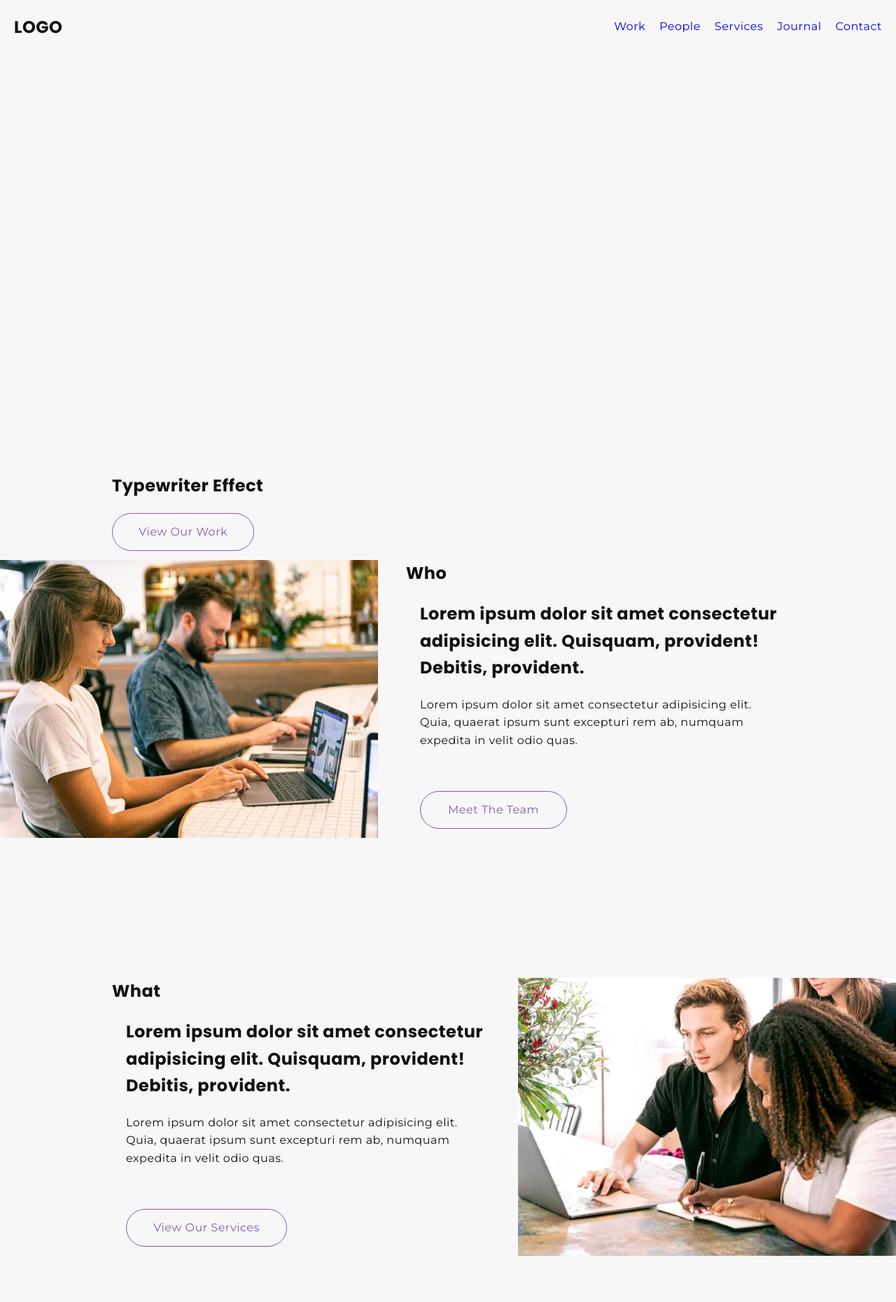
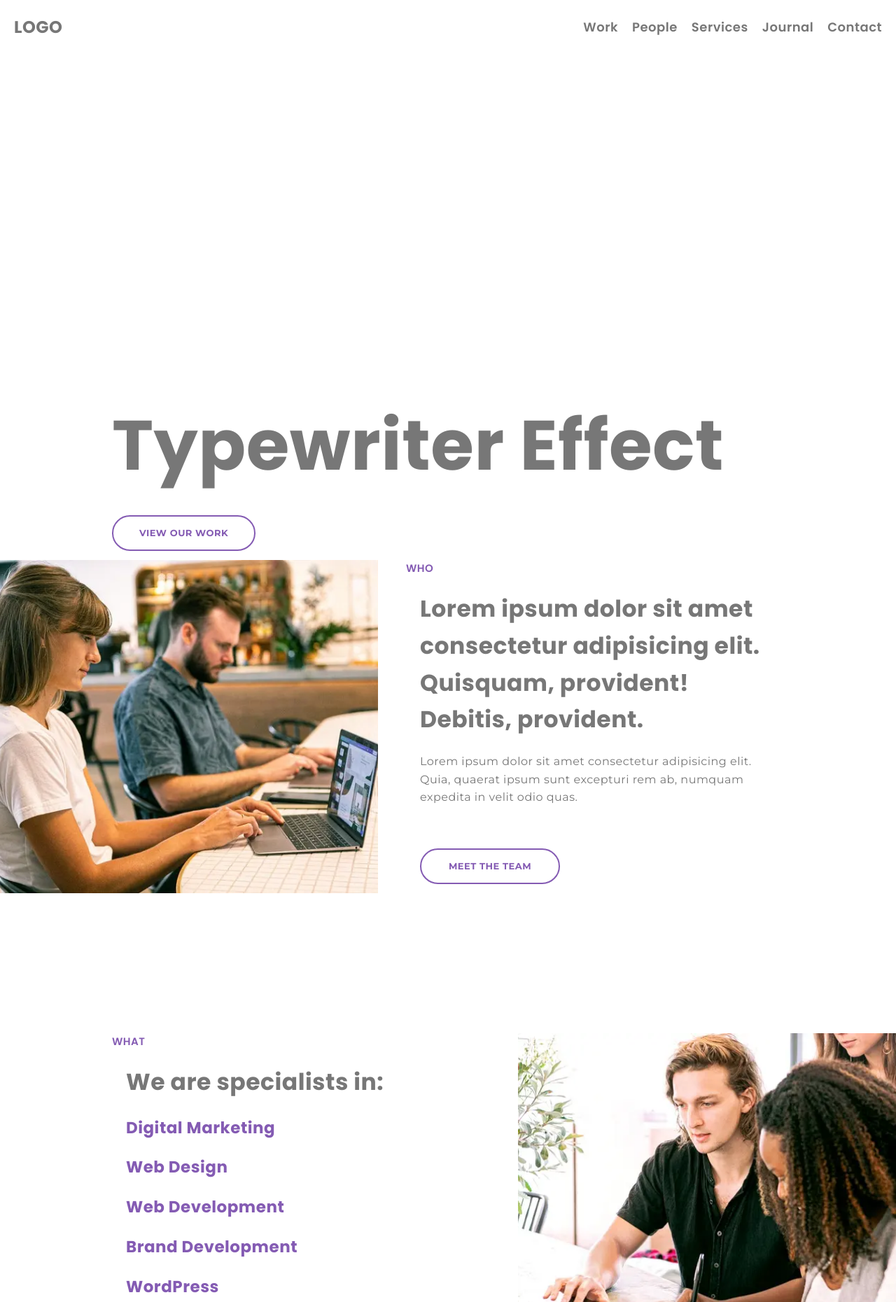
Before and after one commit to harrison9696/test-am, a website: page index.html in a window 1280 px wide. Shown: the top 1860 px of the page at 70% size. Drawn offline with Linux system fonts and the light colour scheme.

Commit message:
added typography styles

```diff
--- a/index.html
+++ b/index.html
@@ -20,11 +20,11 @@
 					</div>
 					<div class="navbar__navigation">
 						<ul class="navbar__navigation-list">
-							<li class="u-margin-right-2"><a href="#">Work</a></li>
-							<li class="u-margin-right-2"><a href="#">People</a></li>
-							<li class="u-margin-right-2"><a href="#">Services</a></li>
-							<li class="u-margin-right-2"><a href="#">Journal</a></li>
-							<li><a href="#">Contact</a></li>
+							<li class="u-margin-right-2"><a href="#" class="text-color--gray text-style--nav">Work</a></li>
+							<li class="u-margin-right-2"><a href="#" class="text-color--gray text-style--nav">People</a></li>
+							<li class="u-margin-right-2"><a href="#" class="text-color--gray text-style--nav">Services</a></li>
+							<li class="u-margin-right-2"><a href="#" class="text-color--gray text-style--nav">Journal</a></li>
+							<li><a href="#" class="text-color--gray text-style--nav">Contact</a></li>
 						</ul>
 					</div>
 				</div>
@@ -37,7 +37,7 @@
 			<div class="container-no-max-width section-no-bottom u-var-padding-x">
 				<div class="showcase__container">
 					<div class="showcase__content">
-						<h2 class="u-margin-bottom-2">Typewriter Effect</h2>
+						<h2 class="u-margin-bottom-2 heading--typewriter">Typewriter Effect</h2>
 						<a href="#" class="btn">View Our Work</a>
 					</div>
 				</div>
@@ -52,8 +52,8 @@
 					</div>
 					<div class="homepage__text who__text u-padding-x-4 u-var-padding-right">
 						<div class="homepage__text-content who__text-content">
-							<h2 class="u-margin-bottom-2">Who</h2>
-							<h2 class="u-margin-left-2 u-margin-bottom-2">Lorem ipsum dolor sit amet consectetur adipisicing elit. Quisquam, provident! Debitis, provident.</h2>
+							<h2 class="u-margin-bottom-2 text-color--primary heading--small">Who</h2>
+							<h2 class="u-margin-left-2 u-margin-bottom-2 heading--large">Lorem ipsum dolor sit amet consectetur adipisicing elit. Quisquam, provident! Debitis, provident.</h2>
 							<p class="u-margin-left-2 u-margin-bottom-6">Lorem ipsum dolor sit amet consectetur adipisicing elit. Quia, quaerat ipsum sunt excepturi rem ab, numquam expedita in velit odio quas.</p>
 							<a href="#" class="btn u-margin-left-2">Meet The Team</a>
 						</div>
@@ -67,9 +67,13 @@
 				<div class="homepage__flex what__flex">
 					<div class="homepage__text what__text u-padding-x-4 u-var-padding-left">
 						<div class="homepage__text-content what__text-content">
-							<h2 class="u-margin-bottom-2">What</h2>
-							<h2 class="u-margin-left-2 u-margin-bottom-2">Lorem ipsum dolor sit amet consectetur adipisicing elit. Quisquam, provident! Debitis, provident.</h2>
-							<p class="u-margin-left-2 u-margin-bottom-6">Lorem ipsum dolor sit amet consectetur adipisicing elit. Quia, quaerat ipsum sunt excepturi rem ab, numquam expedita in velit odio quas.</p>
+							<h2 class="u-margin-bottom-2 text-color--primary heading--small">What</h2>
+							<h2 class="u-margin-left-2 u-margin-bottom-2 heading--large">We are specialists in:</h2>
+							<h2 class="u-margin-left-2 text-color--primary heading--medium u-margin-bottom-2">Digital Marketing</h2>
+							<h2 class="u-margin-left-2 text-color--primary heading--medium u-margin-bottom-2">Web Design</h2>
+							<h2 class="u-margin-left-2 text-color--primary heading--medium u-margin-bottom-2">Web Development</h2>
+							<h2 class="u-margin-left-2 text-color--primary heading--medium u-margin-bottom-2">Brand Development</h2>
+							<h2 class="u-margin-left-2 text-color--primary heading--medium u-margin-bottom-6">WordPress</h2>
 							<a href="#" class="btn u-margin-left-2">View Our Services</a>
 						</div>
 					</div>
@@ -82,7 +86,7 @@
 
 		<section class="work">
 			<div class="container-no-max-width section-no-bottom u-var-padding-x u-margin-bottom-10">
-				<div class="work__heading u-margin-bottom-10 u-text-center">
+				<div class="work__heading u-margin-bottom-10 u-text-center heading--large">
 					<h2>Our Work</h2>
 				</div>
 				<div class="work__grid">
@@ -144,31 +148,31 @@
 
 	<footer id=footer class="footer">
 		<div class="container-no-max-width section-no-bottom u-var-padding-x u-padding-y-10">
-			<div class="footer__slogan">
+			<div class="footer__slogan heading--large">
 				<h2 class="u-margin-bottom-4">We make things that matter.</h2>
 			</div>
 			<div class="footer__main-content u-margin-bottom-4">
 				<div class="footer__flex">
 					<div class="footer__liv u-margin-right-2">
-						<h2>Liverpool</h2>
+						<h2 class="heading--medium">Liverpool</h2>
 						<p>43 Jordan Street,</p>
 						<p>Liverpool,</p>
 						<p>L1 0BW</p>
 					</div>
 					<div class="footer__man u-margin-right-2">
-						<h2>Manchester</h2>
+						<h2 class="heading--medium">Manchester</h2>
 						<p>Union House,</p>
 						<p>Albert Square,</p>
 						<p>Manchester,</p>
 						<p>M2 6LW</p>
 					</div>
 					<div class="footer__contact u-margin-right-2">
-						<h2>Contact</h2>
+						<h2 class="heading--medium">Contact</h2>
 						<p>0151 707 1234</p>
 						<p>hello@agentmarketing.co.uk</p>
 					</div>
 					<div class="footer__newsletter">
-						<h2>Newsletter</h2>
+						<h2 class="heading--medium">Newsletter</h2>
 						<p>Subscribe to our Newsletter for digital marketing updates, tips and insights</p>
 						<input type="email" placeholder="Email" name="email" required>
 						<input type="submit"></input>
@@ -178,8 +182,8 @@
 			<div class="footer__logo u-margin-bottom-4 u-text-center">
 				<h1>LOGO</h1>
 			</div>
-			<div class="footer__smallprint">
-				<a href="#" class="text--light">Terms and Conditions</a>
+			<div class="footer__smallprint text-style--smallprint">
+				<a href="#" class="text-color--light">Terms and Conditions</a>
 				<p>&#169; 2021 Agent Marketing</p>
 			</div>
 		</div>
--- a/sass/abstracts/_variables.scss
+++ b/sass/abstracts/_variables.scss
@@ -1,8 +1,8 @@
 // Black, White and Grays
 $color-black: #000;
 $color-white: #fff;
-$color-gray: #333333;
-$color-gray-dark: #111111;
+$color-gray: #777777;
+$color-gray-dark: #222222;
 $color-gray-light: #f7f7f7;
 
 // Primary Color
--- a/sass/base/_base.scss
+++ b/sass/base/_base.scss
@@ -25,7 +25,7 @@ html {
 
 body {
 	box-sizing: border-box;
-	background-color: $color-gray-light;
+	background-color: $color-white;
 	overflow-x: hidden;
 }
 
--- a/sass/base/_typography.scss
+++ b/sass/base/_typography.scss
@@ -4,7 +4,7 @@ body {
 	font-size: 1.6rem;
 	line-height: 1.6;
 	letter-spacing: 0.05rem;
-	color: $color-gray-dark;
+	color: $color-gray;
 }
 
 p {
@@ -30,7 +30,7 @@ a {
 	font-family: 'Montserrat', sans-serif;
 }
 
-.text {
+.text-color {
 	&--dark {
 		color: $color-gray-dark;
 	}
@@ -42,12 +42,46 @@ a {
 	&--gray {
 		color: $color-gray;
 	}
+	&--primary {
+		color: $color-primary;
+	}
+}
+
+.text-style {
+	&--nav {
+		font-family: 'Poppins', sans-serif;
+		font-size: 1.8rem;
+		font-weight: 600;
+		transition: all 0.5s ease;
+
+		&:hover {
+			color: $color-primary;
+		}
+	}
+
+	&--smallprint {
+		font-size: 1.2rem;
+	}
 }
 
 .heading {
 	font-family: 'Poppins', sans-serif;
 
-	&--primary {
-		font-size: 4rem;
+	&--large {
+		font-size: 3.3rem;
+	}
+
+	&--medium {
+		font-size: 2.3rem;
+	}
+
+	&--small {
+		font-size: 1.5rem;
+		text-transform: uppercase;
+		font-weight: 600;
+	}
+
+	&--typewriter {
+		font-size: 10rem;
 	}
 }
--- a/sass/components/_button.scss
+++ b/sass/components/_button.scss
@@ -3,9 +3,12 @@
 	border-radius: 50px;
 	background-color: transparent;
 	color: $color-primary;
-	border: 1px solid $color-primary;
+	border: 2px solid $color-primary;
 	transition: all 0.5s ease;
 	display: inline-block;
+	text-transform: uppercase;
+	font-size: 1.3rem;
+	font-weight: 700;
 
 	&:hover {
 		background-color: $color-primary;
--- a/sass/layout/_homepage.scss
+++ b/sass/layout/_homepage.scss
@@ -31,7 +31,7 @@
 
 .who {
 	.btn {
-		max-width: 21rem;
+		max-width: 20rem;
 		text-align: center;
 	}
 }
```
Also changed, not shown: css/style.css.
